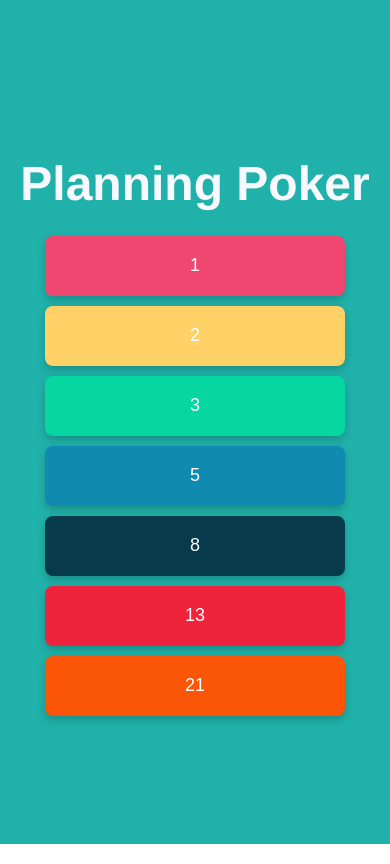
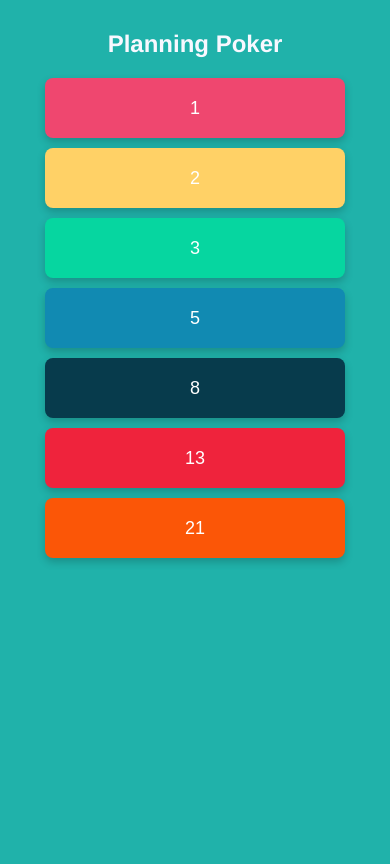
Before and after one commit to MaxwellRiess/planning-poker, a plain HTML site: page index.html in a window 390 px wide. Drawn offline with Linux system fonts and the light colour scheme.

Commit message:
Move title closer to top of page on mobile

```diff
--- a/styles.css
+++ b/styles.css
@@ -73,8 +73,15 @@ body, html {
 }
 
 @media (max-width: 600px) {
+     .screen {
+        justify-content: flex-start; /* Aligns content to the top */
+        padding-top: 20px; /* Reduced top padding for closer top alignment */
+    }
+
     #app-title {
-        font-size: 3em; /* Slightly smaller title for mobile */
+        font-size: 1.5em; /* Adjust if needed */
+        margin-top: 10px; /* Reduced top margin for the title */
+        margin-bottom: 15px; /* Adjusted bottom margin */
     }
 
     .fibonacci-button {
```
